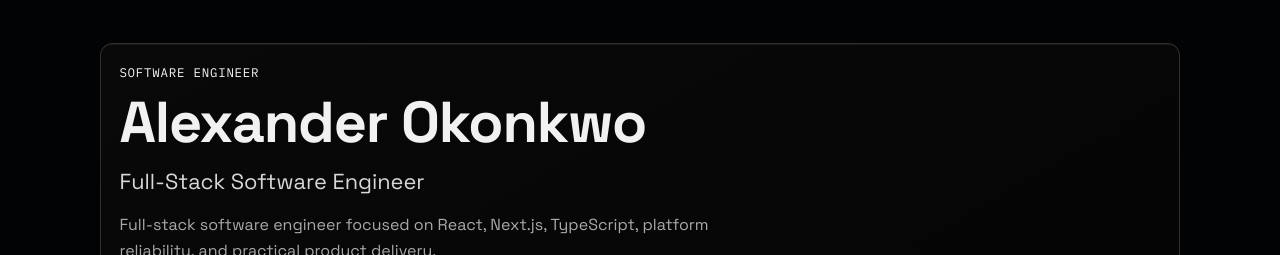
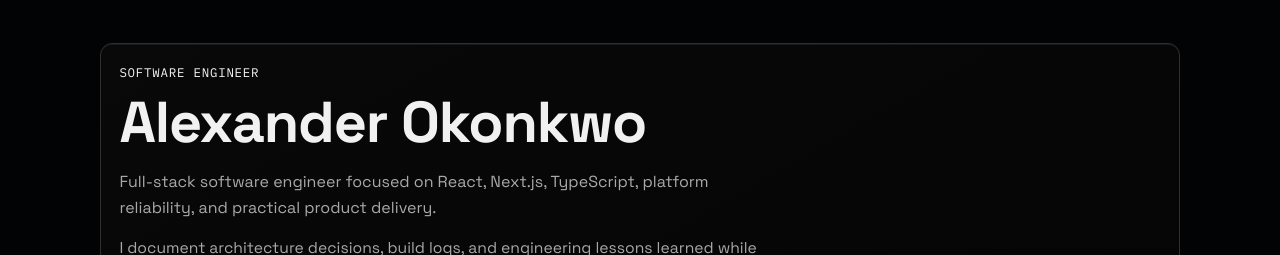
Before and after one commit to owwix/Developer-Portfolio, a Next.js app: page / in a window 1280 px wide. Shown: the top 255 px of the page. Built offline with nearby package versions, Linux system fonts and the light colour scheme; no server answers.

Commit message:
headline is editable

```diff
--- a/app/page.tsx
+++ b/app/page.tsx
@@ -104,9 +104,8 @@ export default async function HomePage() {
             <img alt={home.profilePhoto?.alt || 'Profile photo'} className="avatar" src={home.profilePhoto.url} />
           ) : null}
           <div className="hero-copy">
-            <p className="eyebrow">SOFTWARE ENGINEER</p>
+            <p className="eyebrow">{home?.headline || 'Software Engineer'}</p>
             <h1>{home?.name || 'Alexander Okonkwo'}</h1>
-            <p className="headline">Full-Stack Software Engineer</p>
             <p className="bio">
               {home?.bio ||
                 'Full-stack software engineer focused on React, Next.js, TypeScript, platform reliability, and practical product delivery.'}
```
